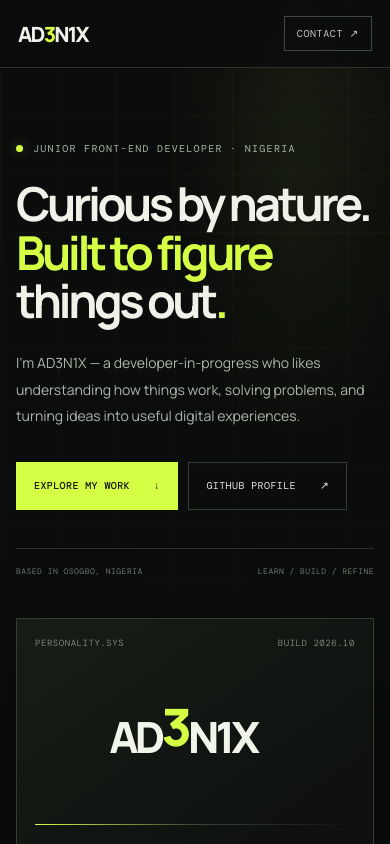
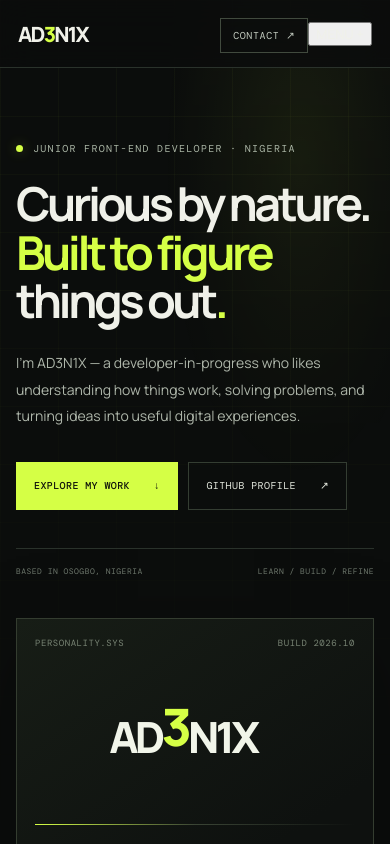
Before and after one commit to Ad3n1x/Portfolio, a React (Vite) app in the folder client/: page / in a window 390 px wide. Shown: the top 844 px of the page. Built offline with nearby package versions, Linux system fonts and the light colour scheme; no server answers.

Commit message:
Add mobile navigation and repository search

```diff
--- a/client/src/App.jsx
+++ b/client/src/App.jsx
@@ -78,6 +78,8 @@ export default function App() {
   const [repositories, setRepositories] = useState([]);
   const [repoState, setRepoState] = useState("loading");
   const [showAll, setShowAll] = useState(false);
+  const [mobileMenuOpen, setMobileMenuOpen] = useState(false);
+  const [repoQuery, setRepoQuery] = useState("");
 
   useEffect(() => {
     const controller = new AbortController();
@@ -129,13 +131,14 @@ export default function App() {
     ...autoFeatured.sort((a, b) => new Date(b.updatedAt) - new Date(a.updatedAt))
   ];
   const projectsToShow = showAll ? repositories : repositories.slice(0, 8);
+  const filteredRepositories = projectsToShow.filter((repo) => `${repo.name} ${repo.description || ""} ${repo.language || ""}`.toLowerCase().includes(repoQuery.trim().toLowerCase()));
 
   return <div className="site-shell">
     <div className="ambient" aria-hidden="true" />
     <header className="header">
       <a className="brand" href="#home" aria-label="AD3N1X home">AD<span>3</span>N1X<span className="brand-cursor">_</span></a>
-      <nav className="nav" aria-label="Main navigation"><a href="#work">WORK <span>01</span></a><a href="#approach">APPROACH <span>02</span></a><a href="#stack">STACK <span>03</span></a></nav>
-      <a className="header-contact" href="#contact">CONTACT <Arrow /></a>
+      <nav id="main-navigation" className={`nav ${mobileMenuOpen ? "nav-open" : ""}`} aria-label="Main navigation"><a onClick={() => setMobileMenuOpen(false)} href="#work">WORK <span>01</span></a><a onClick={() => setMobileMenuOpen(false)} href="#approach">APPROACH <span>02</span></a><a onClick={() => setMobileMenuOpen(false)} href="#stack">STACK <span>03</span></a></nav>
+      <div className="header-actions"><a className="header-contact" onClick={() => setMobileMenuOpen(false)} href="#contact">CONTACT <Arrow /></a><button className="menu-toggle" type="button" aria-label={mobileMenuOpen ? "Close navigation menu" : "Open navigation menu"} aria-controls="main-navigation" aria-expanded={mobileMenuOpen} onClick={() => setMobileMenuOpen(!mobileMenuOpen)}>{mobileMenuOpen ? "CLOSE −" : "MENU +"}</button></div>
     </header>
 
     <main id="home">
@@ -184,7 +187,7 @@ export default function App() {
 
       <section className="github-section"><div className="page-width github-layout"><div><p className="eyebrow">04 / THE REPOSITORY SHELF</p><h2>Open tabs.<br /><span>Open source.</span></h2><p className="github-intro">A live directory pulled from my public GitHub profile. Some repositories are experiments and practice projects; not every repository is a finished product.</p><a className="btn btn-primary" href={GITHUB} target="_blank" rel="noreferrer">ALL REPOSITORIES <Arrow /></a><p className="sync-state"><i className={repoState === "ready" ? "online" : ""} /> {repoState === "ready" ? "GITHUB DATA CONNECTED" : repoState === "offline" ? "GITHUB TEMPORARILY UNAVAILABLE" : "CONNECTING TO GITHUB"}</p></div>
           <div className="repo-panel"><div className="repo-panel-head"><span>AD3N1X / PUBLIC REPOSITORIES</span><span>{repoState === "ready" ? String(repositories.length).padStart(2, "0") : "—"}</span></div>
-            {repoState === "ready" && projectsToShow.length > 0 ? <div className="repo-list">{projectsToShow.map((repo) => <a className="repo-row" key={repo.id} href={repo.html_url} target="_blank" rel="noreferrer"><span className="repo-glyph">⌘</span><span className="repo-name"><strong>{repo.name}</strong><small>{repo.description || "Independent project / experiment"}</small></span><span className="repo-language">{repo.language || "PROJECT"}</span><Arrow /></a>)}</div> : <div className="repo-empty"><span>⌁</span><p>{repoState === "offline" ? "Couldn't load the live list right now. You can still browse the GitHub profile directly." : "Loading public repositories…"}</p><a href={GITHUB} target="_blank" rel="noreferrer">OPEN GITHUB PROFILE ↗</a></div>}
+            {repoState === "ready" && projectsToShow.length > 0 ? <><div className="repo-search-wrap"><label htmlFor="repo-search">FIND A REPOSITORY</label><input id="repo-search" className="repo-search" type="search" placeholder="Search name, description, language…" value={repoQuery} onChange={(event) => setRepoQuery(event.target.value)} /><span>{filteredRepositories.length} MATCH{filteredRepositories.length === 1 ? "" : "ES"}</span></div><div className="repo-list">{filteredRepositories.length ? filteredRepositories.map((repo) => <a className="repo-row" key={repo.id} href={repo.html_url} target="_blank" rel="noreferrer"><span className="repo-glyph">⌘</span><span className="repo-name"><strong>{repo.name}</strong><small>{repo.description || "Independent project / experiment"}</small></span><span className="repo-language">{repo.language || "PROJECT"}</span><Arrow /></a>) : <p className="repo-no-results">No repositories match that search. Try another keyword.</p>}</div></> : <div className="repo-empty"><span>⌁</span><p>{repoState === "offline" ? "Couldn't load the live list right now. You can still browse the GitHub profile directly." : "Loading public repositories…"}</p><a href={GITHUB} target="_blank" rel="noreferrer">OPEN GITHUB PROFILE ↗</a></div>}
             {repoState === "ready" && repositories.length > 8 && <button className="show-more" onClick={() => setShowAll(!showAll)}>{showAll ? "SHOW LESS ↑" : "SHOW MORE REPOSITORIES ↓"}</button>}
           </div>
         </div>
```
